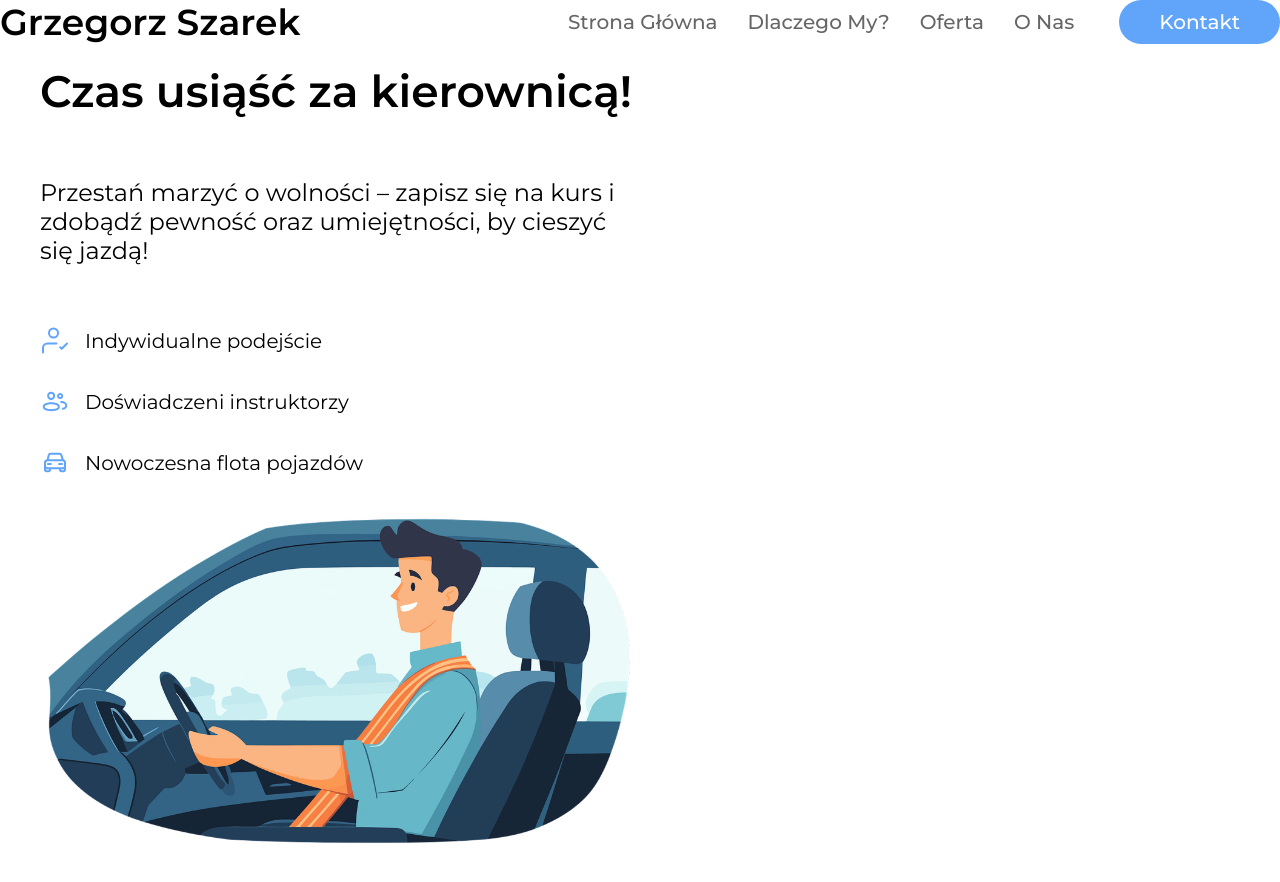
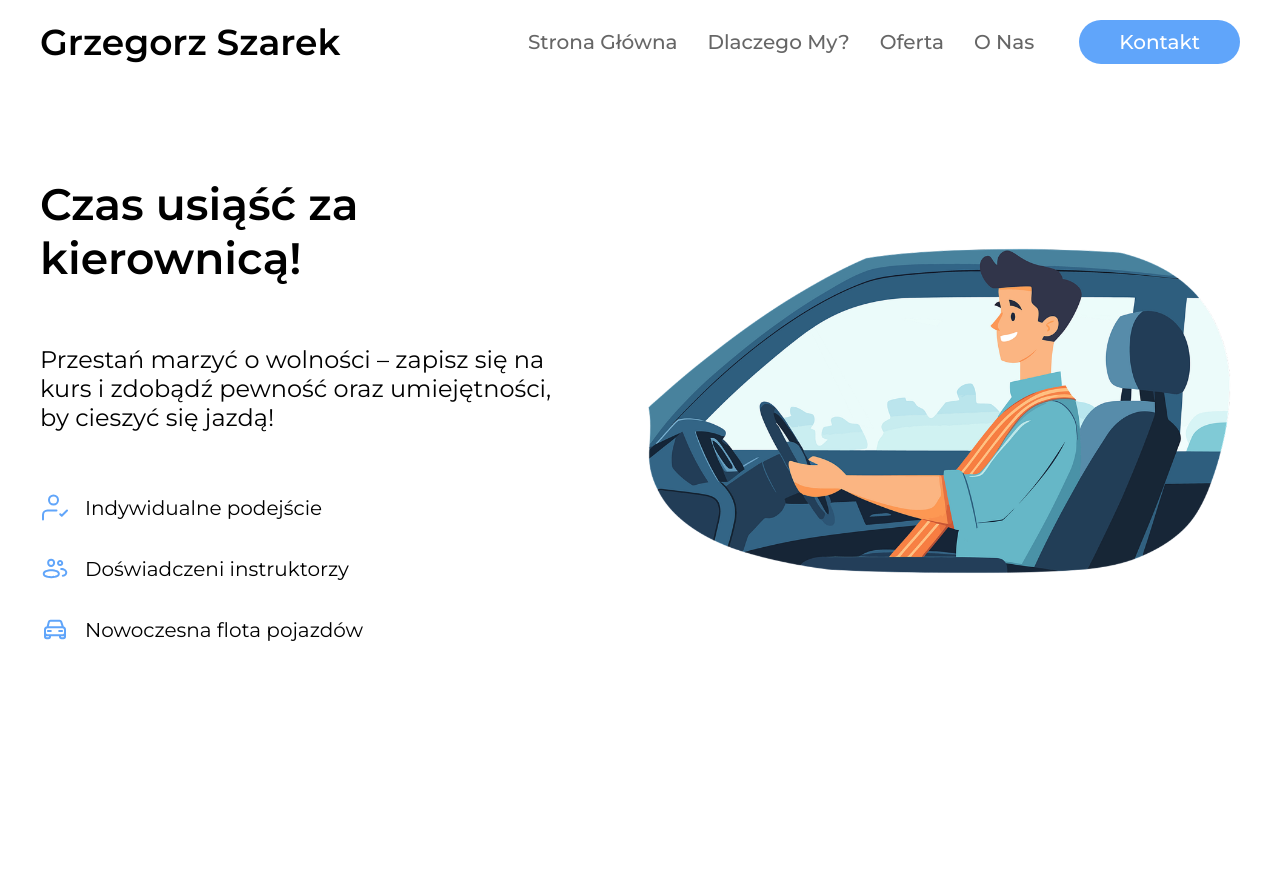
Before and after one commit to LG2GAME/driving-school, a React (Vite) app: page / in a window 1280 px wide. Shown: the top 882 px of the page. After the commit the page ends 800 px from the top, so only its background shows below. Built offline with nearby package versions, Linux system fonts and the light colour scheme.

Commit message:
little edits

```diff
--- a/src/components/layout/navigation/Navigation.tsx
+++ b/src/components/layout/navigation/Navigation.tsx
@@ -7,7 +7,7 @@ import { useState, useCallback } from "react";
 import "./Navigation.scss";
 
 export default function Navigation() {
-  const [expanded, setExpanded] = useState<boolean>(true);
+  const [expanded, setExpanded] = useState<boolean>(false);
 
   const handleExpand = useCallback(() => setExpanded((prev) => !prev), []);
 
--- a/src/styles/_globals.scss
+++ b/src/styles/_globals.scss
@@ -1,9 +1,20 @@
 @use "mixins" as *;
 
-.container {
+.wrapper {
   padding: clamp(15px, 4vw, 20px) clamp(20px, 6vw, 40px);
 
   @include respond(sm) {
-    padding: 5px;
+    padding: 10px 15px;
   }
 }
+
+.container {
+  @include minHeight();
+  @include setDisplay(flex, center, center, row);
+  gap: 60px;
+  margin: 30px 0;
+
+  &:nth-child(2) {
+    @include minHeight(79.34vh);
+  }
+}
```
